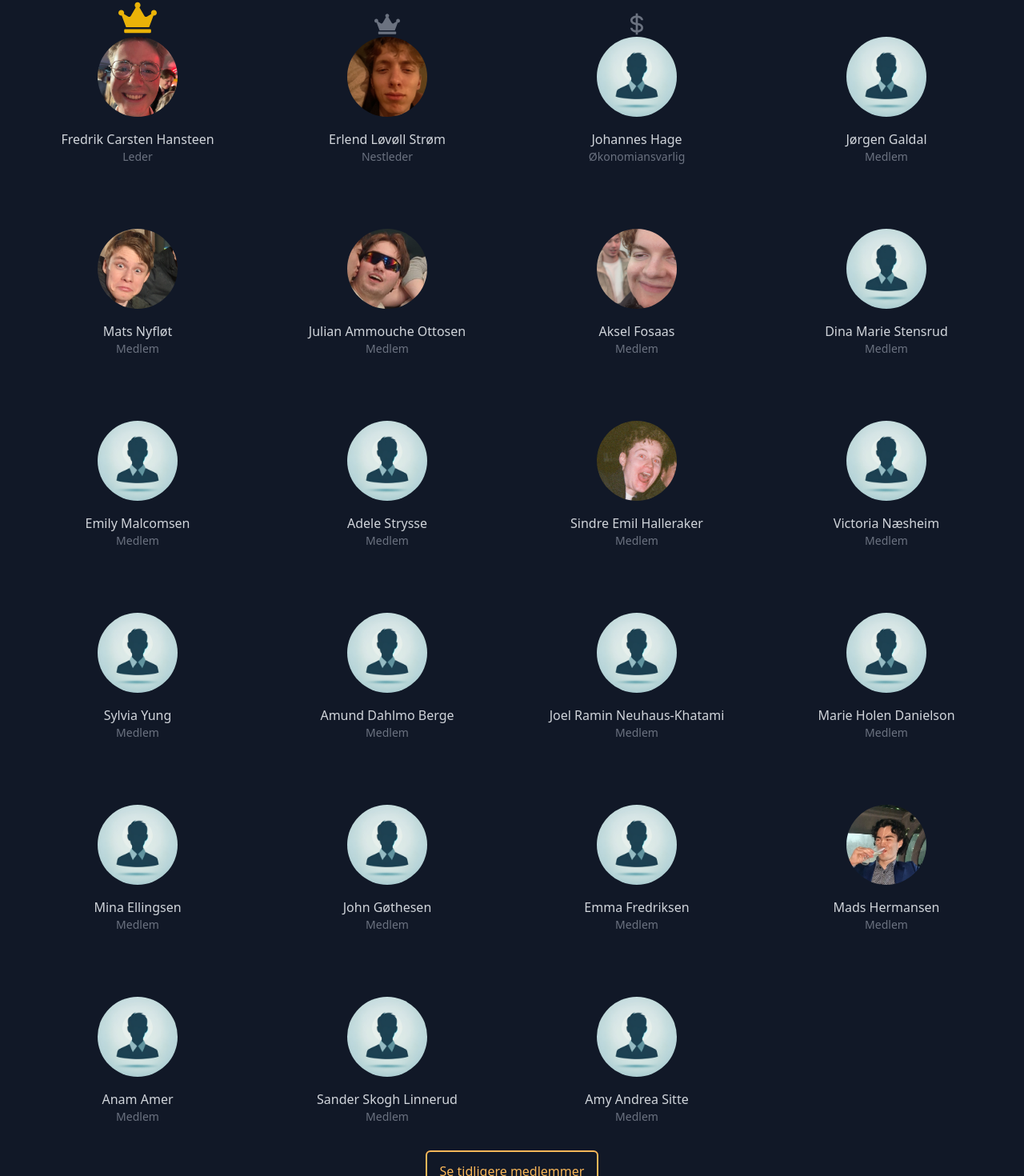
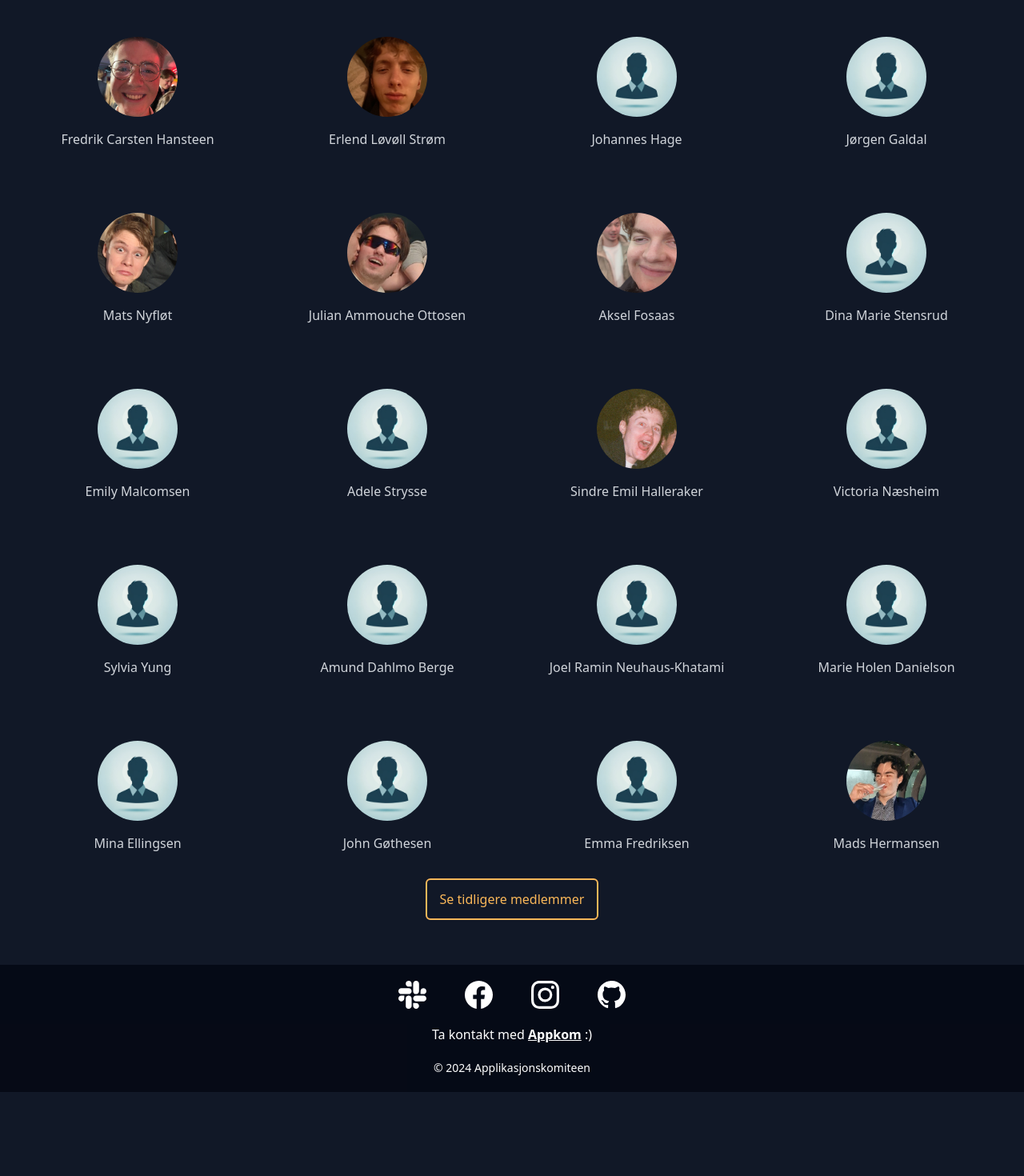
Before and after one commit to appKom/home, a Next.js app: page / in a window 1280 px wide. Shown: the part 2023-3493 px from the top of the page at 80% size. After the commit the page ends 3388 px from the top, so only its background shows below. Built offline with nearby package versions, Linux system fonts and the light colour scheme.

Commit message:
refactoring

```diff
--- a/app/blogg/[id]/page.tsx
+++ b/app/blogg/[id]/page.tsx
@@ -7,7 +7,7 @@ import Image from "next/image";
 import { TbPencilCode } from "react-icons/tb";
 import Link from "next/link";
 import { FaClock } from "react-icons/fa";
-import { formatDate } from "@/lib/dateUtils";
+import { formatDate } from "@/lib/utils/dateUtils";
 import ReactMarkdown from "react-markdown";
 import rehypeRaw from "rehype-raw";
 import { members } from "@/lib/members";
--- a/app/blogg/page.tsx
+++ b/app/blogg/page.tsx
@@ -1,6 +1,6 @@
 import { BlogCard } from "@/components/home/BlogCard";
 import { blogs } from "@/lib/blog";
-import { getMonthNameInNorwegian } from "@/lib/dateUtils";
+import { getMonthNameInNorwegian } from "@/lib/utils/dateUtils";
 import { blogType } from "@/lib/types";
 import { useMemo } from "react";
 
--- a/app/medlem/page.tsx
+++ b/app/medlem/page.tsx
@@ -1,29 +1,11 @@
 import { HeaderText } from "@/components/headerText";
 import { MemberCard } from "@/components/home/MemberCard";
-import { members } from "@/lib/members";
+import {
+  allMemberPeriods,
+  getMembersForPeriod,
+} from "@/lib/utils/getRelevantMembers";
 
 export default function MembersPage() {
-  const allMemberPeriods = Array.from(
-    new Set(members.flatMap((member) => Object.keys(member.rolesByPeriod)))
-  ).reverse();
-
-  const roleOrder = {
-    Leder: 1,
-    Nestleder: 2,
-    Økonomiansvarlig: 3,
-    Medlem: 4,
-  };
-
-  const getMembersForPeriod = (period: string) => {
-    return members
-      .filter((member) => member.rolesByPeriod.hasOwnProperty(period))
-      .map((member) => {
-        const roleForPeriod = member.rolesByPeriod[period];
-        return { ...member, roleForPeriod };
-      })
-      .sort((a, b) => roleOrder[a.roleForPeriod] - roleOrder[b.roleForPeriod]);
-  };
-
   return (
     <div className="w-full flex justify-center min-h-screen">
       <div className="py-6 px-6 w-full">
--- a/app/page.tsx
+++ b/app/page.tsx
@@ -2,28 +2,16 @@ import Image from "next/image";
 import { blogs } from "@/lib/blog";
 import { BlogCard } from "@/components/home/BlogCard";
 import { Button } from "@/components/Button";
-import { members } from "@/lib/members";
 import { MemberCard } from "@/components/home/MemberCard";
 import { ProjectCard } from "@/components/home/ProjectCard";
 import { projects } from "@/lib/projects";
 import { HeaderText } from "@/components/headerText";
+import {
+  getLastMemberPeriod,
+  getMembersForPeriod,
+} from "@/lib/utils/getRelevantMembers";
 
 export default function Home() {
-  const orderedMembers = members.map((member) => {
-    const latestPeriod = Object.keys(member.rolesByPeriod).sort().reverse()[0];
-    const latestRole = member.rolesByPeriod[latestPeriod];
-    return { ...member, latestRole, latestPeriod };
-  });
-
-  const orderedMembersByRole = [
-    ...orderedMembers.filter((member) => member.latestRole === "Leder"),
-    ...orderedMembers.filter((member) => member.latestRole === "Nestleder"),
-    ...orderedMembers.filter(
-      (member) => member.latestRole === "Økonomiansvarlig"
-    ),
-    ...orderedMembers.filter((member) => member.latestRole === "Medlem"),
-  ];
-
   return (
     <div className="w-full flex justify-center min-h-screen">
       <div className="py-6 px-6 w-full max-w-screen-xl text-white">
@@ -108,11 +96,11 @@ export default function Home() {
             </div>
             <div className="flex justify-center">
               <div className="grid grid-cols-2 sm:grid-cols-2 md:grid-cols-4 w-full gap-4">
-                {orderedMembersByRole.map((member) => (
+                {getMembersForPeriod(getLastMemberPeriod).map((member) => (
                   <MemberCard
                     member={member}
                     key={member.name}
-                    period={member.latestPeriod}
+                    period={member.rolesByPeriod[0]}
                   />
                 ))}
               </div>
--- a/components/home/BlogCard.tsx
+++ b/components/home/BlogCard.tsx
@@ -1,4 +1,4 @@
-import { formatDate } from "@/lib/dateUtils";
+import { formatDate } from "@/lib/utils/dateUtils";
 import { blogType } from "@/lib/types";
 import Image from "next/image";
 import Link from "next/link";
--- /dev/null
+++ b/lib/utils/getRelevantMembers.ts
@@ -0,0 +1,26 @@
+import { members } from "@/lib/members";
+
+const roleOrder = {
+  Leder: 1,
+  Nestleder: 2,
+  Økonomiansvarlig: 3,
+  Medlem: 4,
+};
+
+export const getMembersForPeriod = (period: string) => {
+  return members
+    .filter((member) => member.rolesByPeriod.hasOwnProperty(period))
+    .map((member) => {
+      const roleForPeriod = member.rolesByPeriod[period];
+      return { ...member, roleForPeriod };
+    })
+    .sort((a, b) => roleOrder[a.roleForPeriod] - roleOrder[b.roleForPeriod]);
+};
+
+export const allMemberPeriods = Array.from(
+  new Set(members.flatMap((member) => Object.keys(member.rolesByPeriod)))
+).reverse();
+
+export const getLastMemberPeriod = Array.from(
+  new Set(members.flatMap((member) => Object.keys(member.rolesByPeriod)))
+).reverse()[0];
```
Also changed, not shown: lib/utils/dateUtils.ts (renamed from lib/dateUtils.ts).
